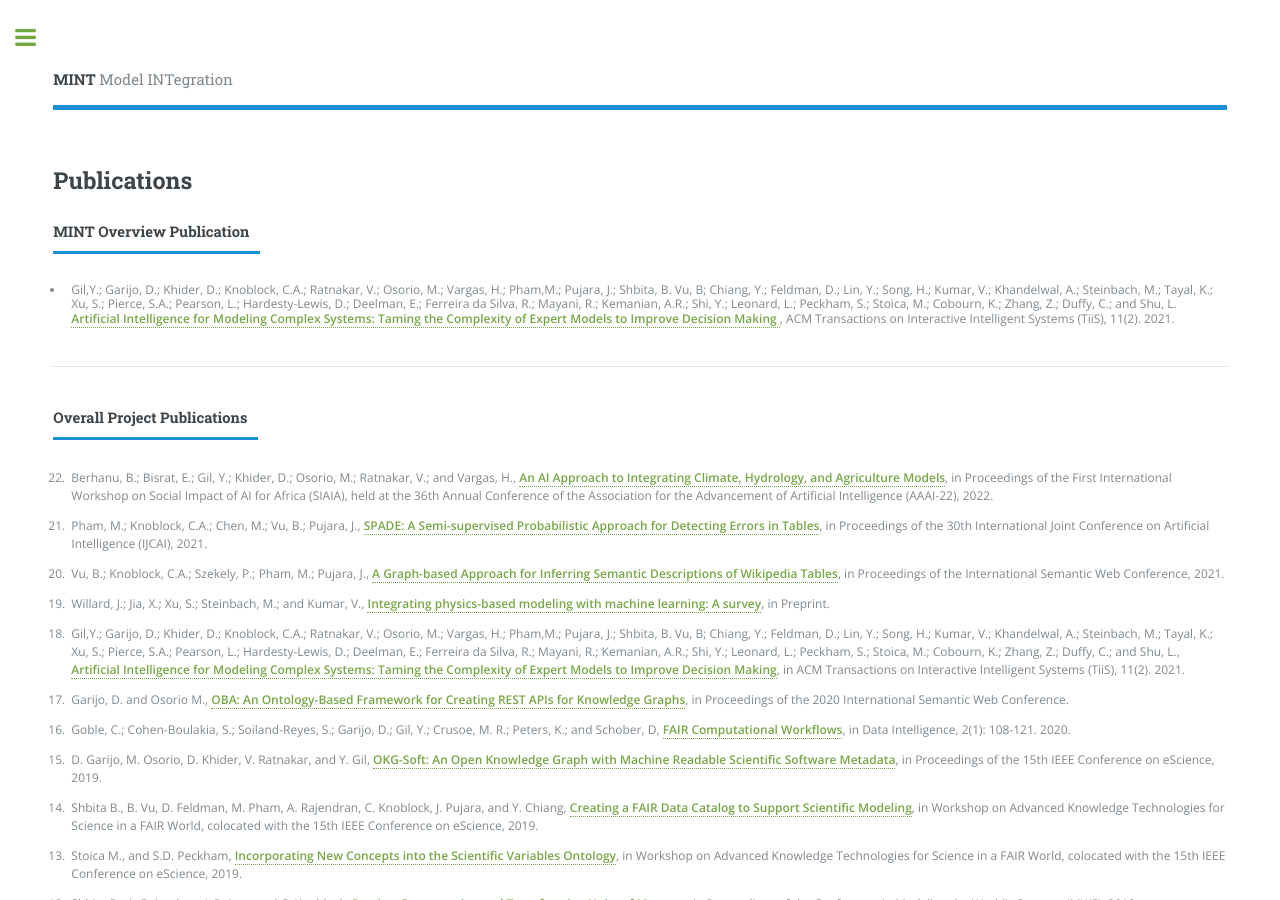
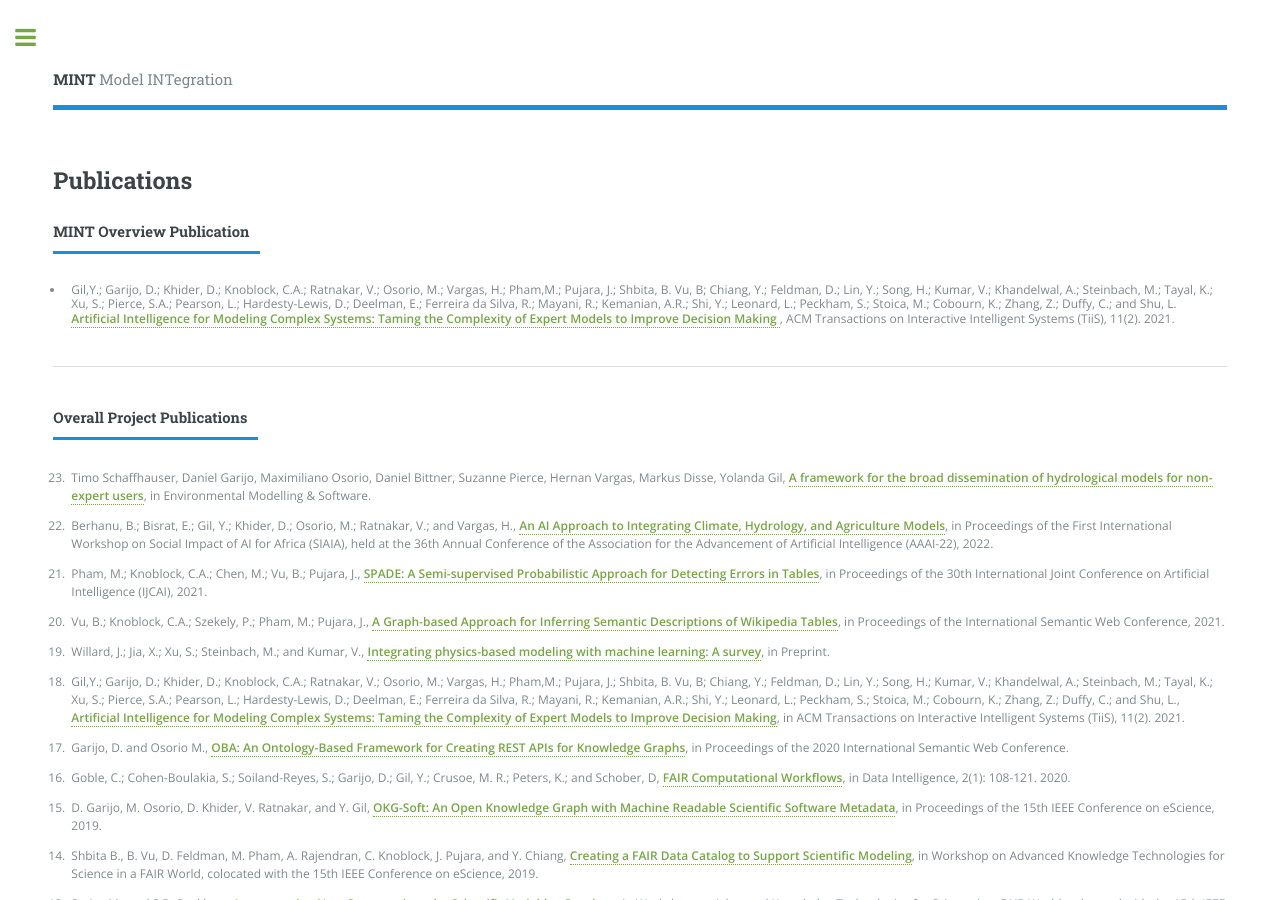
Before and after one commit to KnowledgeCaptureAndDiscovery/MINT, a Jekyll site: the page built from publications.html, in a window 1280 px wide and 900 px high. Built offline with Jekyll 4.4.1, drawn with Linux system fonts in a browser that asks for light colours.

Commit message:
add: publication timo

```diff
--- a/_data/publications.yml
+++ b/_data/publications.yml
@@ -3,6 +3,12 @@
 #  authors: ""
 #  link: ""
 #  description: ""
+
+- title: "A framework for the broad dissemination of hydrological models for non-expert users"
+  authors: "Timo Schaffhauser, Daniel Garijo, Maximiliano Osorio, Daniel Bittner, Suzanne Pierce, Hernan Vargas, Markus Disse, Yolanda Gil"
+  link: "https://kcap.isi.edu/publication/schaffhauser-2023105695/"
+  description: "Environmental Modelling & Software"
+
 
 - title: "An AI Approach to Integrating Climate, Hydrology, and Agriculture Models"
   authors: "Berhanu, B.; Bisrat, E.; Gil, Y.; Khider, D.; Osorio, M.; Ratnakar, V.; and Vargas, H."
```
